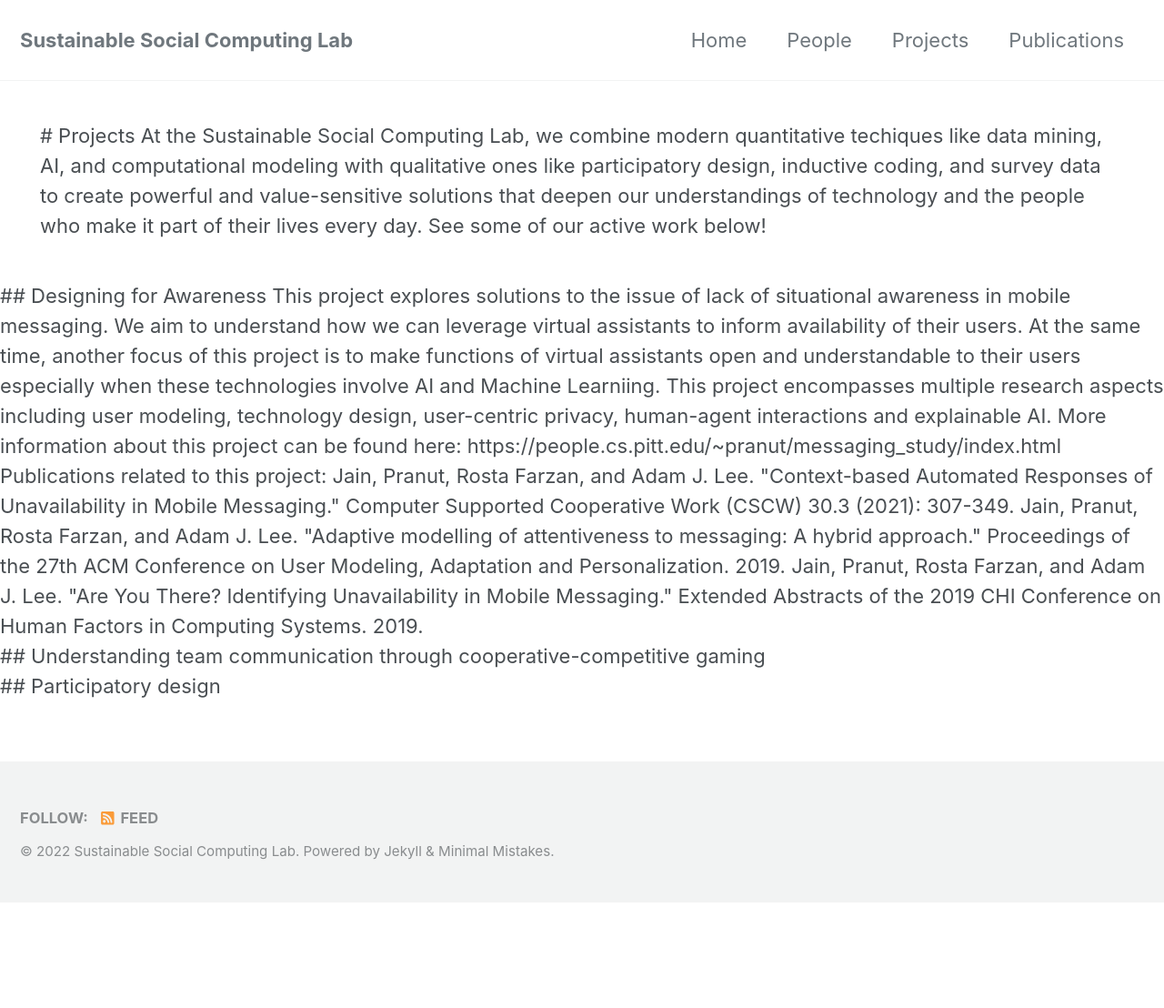
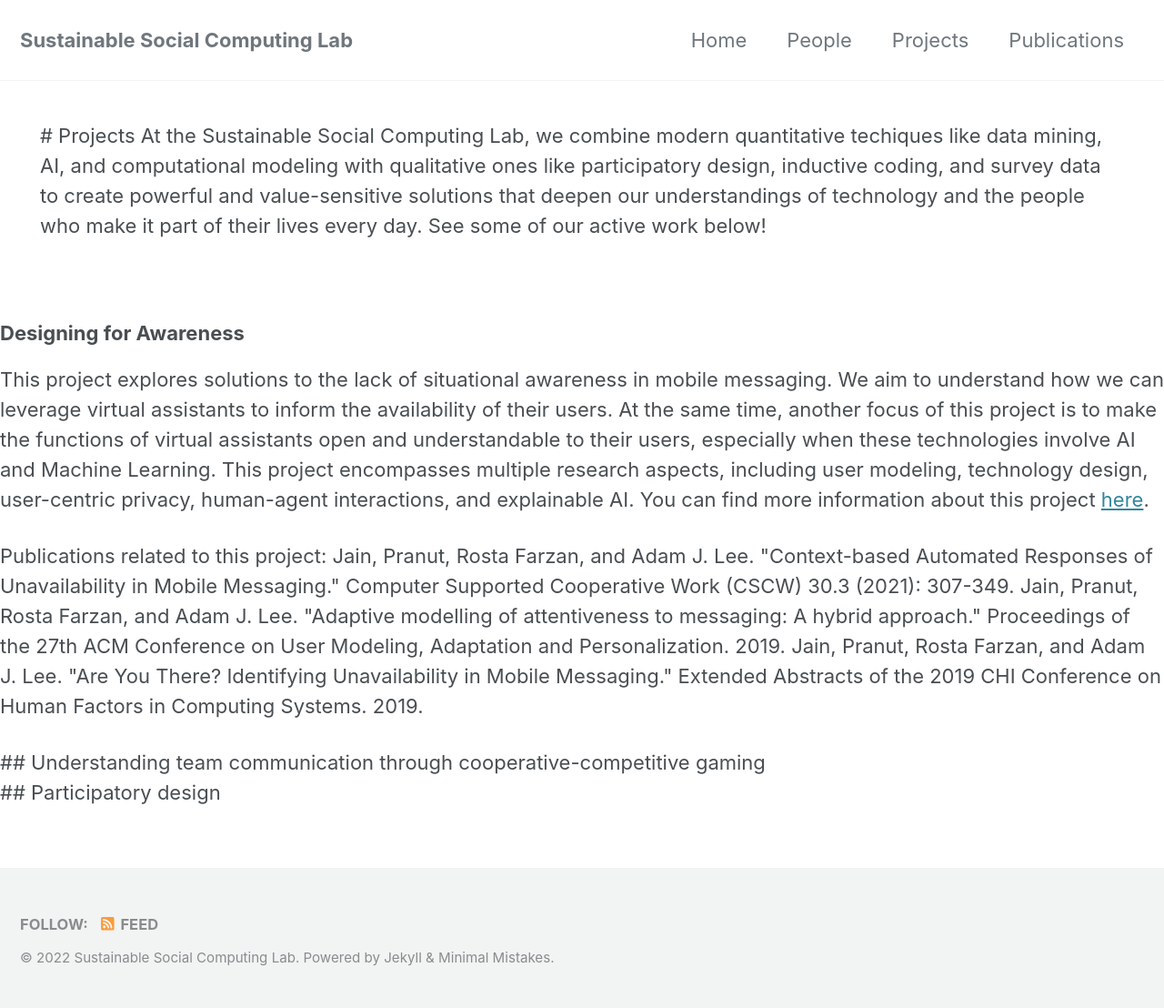
Before and after one commit to SSC-Pitt/SSC-Pitt.github.io, a Jekyll site: the page built from _pages/projects.md, in a window 1280 px wide. Shown: the whole page at 91% size. Built offline with Jekyll 4.4.1, drawn with Linux system fonts in a browser that asks for light colours; cached includes are drawn as plain includes; nearby versions of some CDN libraries; our own code applies the rules of GitHub Pages for plain Markdown files; before the commit the page ends 992 px from its top, so only the background shows below that.

Commit message:
Updated messaging project

```diff
--- a/_pages/projects.md
+++ b/_pages/projects.md
@@ -13,18 +13,18 @@ permalink: /projects.html
 </div>
 
 <div>
-    ## Designing for Awareness
-    This project explores solutions to the issue of lack of situational awareness in mobile messaging. We aim to understand how we can leverage virtual assistants to inform availability of their users. At the same time, another focus of this project is to make functions of virtual assistants open and understandable to their users especially when these technologies involve AI and Machine Learniing. This project encompasses multiple research aspects including user modeling, technology design, user-centric privacy, human-agent interactions and explainable AI.
+    <h3>Designing for Awareness</h3>
+    <p class="info">This project explores solutions to the lack of situational awareness in mobile messaging. We aim to understand how we can leverage virtual assistants to inform the availability of their users. At the same time, another focus of this project is to make the functions of virtual assistants open and understandable to their users, especially when these technologies involve AI and Machine Learning. This project encompasses multiple research aspects, including user modeling, technology design, user-centric privacy, human-agent interactions, and explainable AI.
 
-More information about this project can be found here:
-https://people.cs.pitt.edu/~pranut/messaging_study/index.html
+You can find more information about this project <a href="https://people.cs.pitt.edu/~pranut/messaging_study/index.html">here</a>.</p>
 
-    Publications related to this project:
+
+    <p class="info">Publications related to this project:
     Jain, Pranut, Rosta Farzan, and Adam J. Lee. "Context-based Automated Responses of Unavailability in Mobile Messaging." Computer Supported Cooperative Work (CSCW) 30.3 (2021): 307-349.
 
     Jain, Pranut, Rosta Farzan, and Adam J. Lee. "Adaptive modelling of attentiveness to messaging: A hybrid approach." Proceedings of the 27th ACM Conference on User Modeling, Adaptation and Personalization. 2019.
 
-    Jain, Pranut, Rosta Farzan, and Adam J. Lee. "Are You There? Identifying Unavailability in Mobile Messaging." Extended Abstracts of the 2019 CHI Conference on Human Factors in Computing Systems. 2019.
+    Jain, Pranut, Rosta Farzan, and Adam J. Lee. "Are You There? Identifying Unavailability in Mobile Messaging." Extended Abstracts of the 2019 CHI Conference on Human Factors in Computing Systems. 2019.</p>
 </div>
 
 <div>
```
